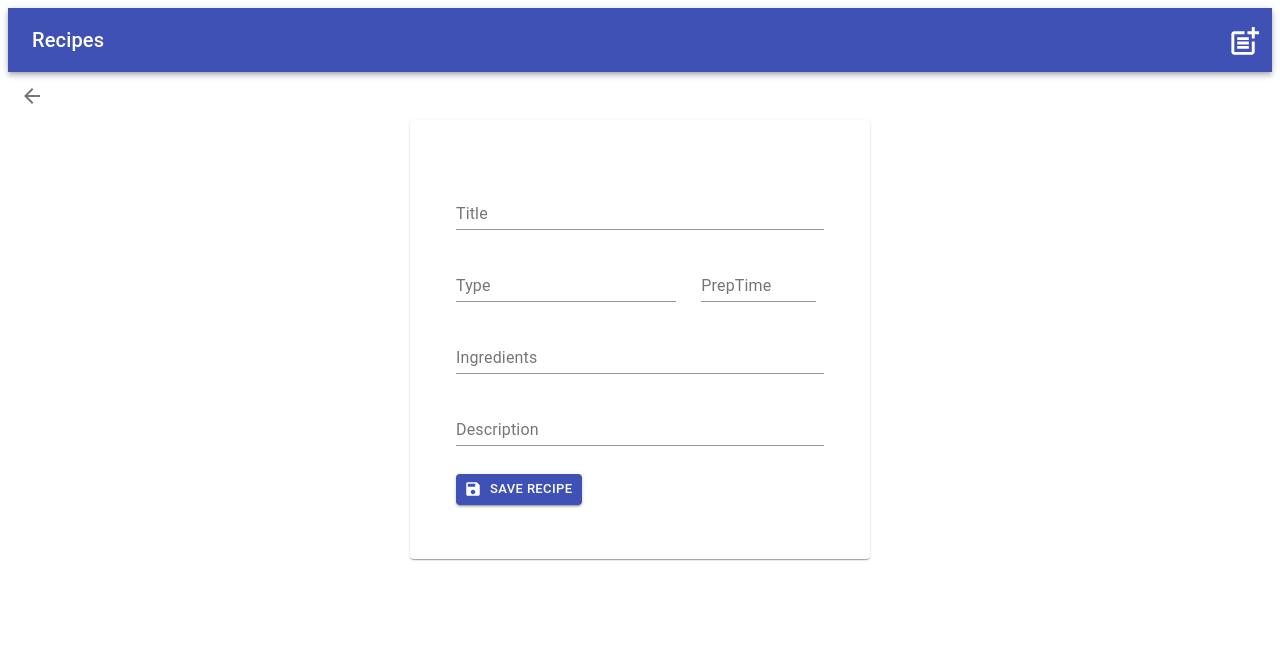
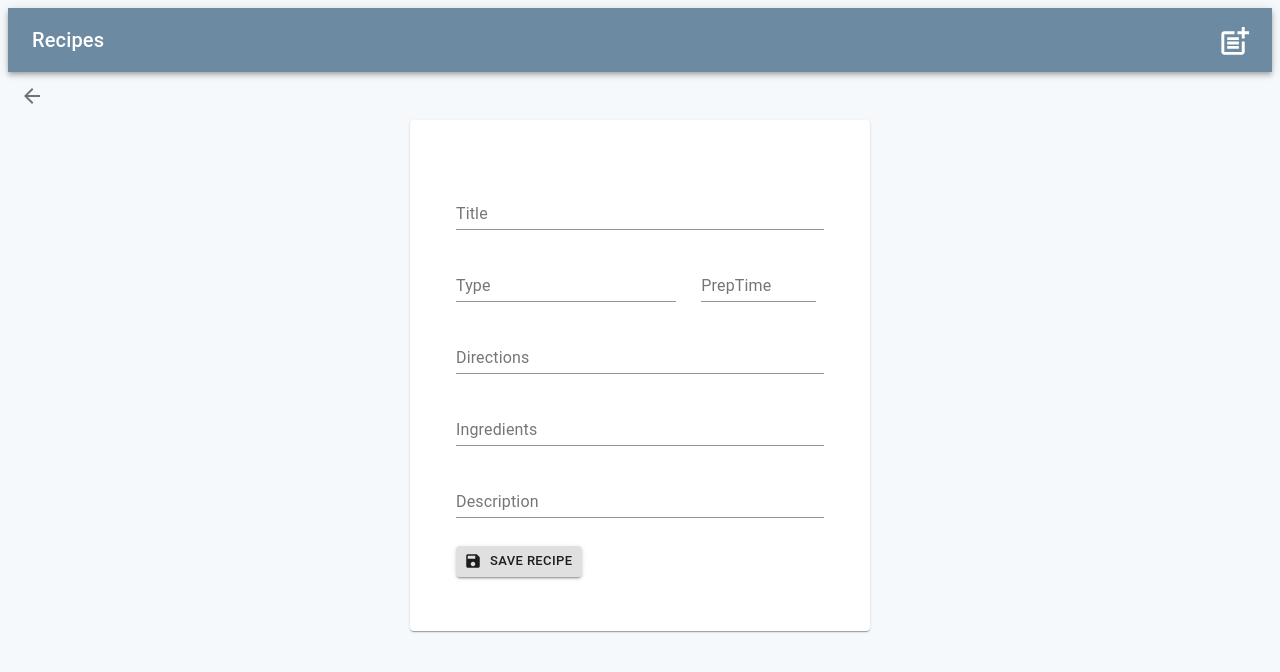
Before and after one commit to uliaka/recipe-client, a React (Create React App) app: page /recipe/create in a window 1280 px wide. Shown: the top 672 px of the page. Built offline with nearby package versions, Linux system fonts and the light colour scheme.

Commit message:
Added new color

```diff
--- a/src/App.css
+++ b/src/App.css
@@ -31,3 +31,7 @@
     transform: rotate(360deg);
   }
 }
+
+body {
+  background-color: #f5f9fc;
+}
--- a/src/components/AlertDialog.js
+++ b/src/components/AlertDialog.js
@@ -3,6 +3,7 @@ import Button from '@material-ui/core/Button';
 import Dialog from '@material-ui/core/Dialog';
 import DialogActions from '@material-ui/core/DialogActions';
 import DialogTitle from '@material-ui/core/DialogTitle';
+import styles from '../styles/index';
 
 const AlertDialog = (props) => (
   <>
@@ -13,10 +14,10 @@ const AlertDialog = (props) => (
     >
       <DialogTitle id="alert-dialog-title">{props.message}</DialogTitle>
       <DialogActions>
-        <Button onClick={props.onCancel} color="primary">
+        <Button onClick={props.onCancel} color={styles.blue}>
           {props.cancelText}
         </Button>
-        <Button onClick={props.onConfirm} color="primary" autoFocus>
+        <Button onClick={props.onConfirm} color={styles.blue} autoFocus>
           {props.confirmText}
         </Button>
       </DialogActions>
--- a/src/components/Header.js
+++ b/src/components/Header.js
@@ -26,7 +26,7 @@ export default function ButtonAppBar() {
             <Link to='/' style={{ textDecoration: 'none', color: 'white' }}>
                Recipes
             </Link>
-            <Link to='/recipe/create' style={{ textDecoration: 'none', color: 'white', position: 'absolute', right: 10 }}>
+            <Link to='/recipe/create' style={{ textDecoration: 'none', color: 'white', position: 'absolute', right: 20 }}>
               <PostAddTwoToneIcon fontSize='large'/>
             </Link>
           </Typography>
--- a/src/components/RecipeDetails.js
+++ b/src/components/RecipeDetails.js
@@ -37,7 +37,7 @@ const RecipeDetails = (props) => (
             {moment(props.recipe.created).format('MMMM Do YYYY, h:mm:ss a')}
             <Grid container spacing={1} style={{ marginBottom: '10px', color: 'black', marginTop: '10px' }}>
               <Grid item>
-                <Typography variant="subtitle1" style={{ border: '1px', color: "white", backgroundColor: styles.blue, borderRadius: 50, padding: 5 }}>
+                <Typography variant="subtitle1" style={{ border: '1px', color: "white", backgroundColor: styles.blue, borderRadius: 50, padding: 5, marginRight: 20 }}>
                   Cook time: {props.recipe.prepTime} min
                 </Typography>
               </Grid>
@@ -55,7 +55,7 @@ const RecipeDetails = (props) => (
         </ul>
         <Typography paragraph style={{ borderBottom: "1px solid", borderColor: styles.blue }}>Directions:</Typography>
         <ol>
-          {props.recipe.description}
+          {props.recipe.directions}
         </ol>
       </CardContent>
     </Card>
--- a/src/components/RecipeForm.js
+++ b/src/components/RecipeForm.js
@@ -7,11 +7,12 @@ import TextField from '@material-ui/core/TextField';
 import { Formik } from 'formik';
 import SaveIcon from '@material-ui/icons/Save';
 import Button from '@material-ui/core/Button';
+import styles from '../styles/index';
 
 const RecipeForm = (props) => {
   const validateForm = (values) => {
     const errors = {};
-    const { type, title, ingredients, description, prepTime } = values;
+    const { type, title, ingredients, description, directions, prepTime } = values;
     if (!type) {
       errors.type = 'Type is required';
     }
@@ -28,6 +29,9 @@ const RecipeForm = (props) => {
     }
     if (!description) {
       errors.description = 'Description is required';
+    }
+    if (!directions) {
+      errors.directions = 'Directions is required';
     }
     return errors;
   };
@@ -100,6 +104,17 @@ const RecipeForm = (props) => {
                 <TextField
                   fullWidth
                   id="standard"
+                  label="Directions"
+                  defaultValue=""
+                  margin="normal"
+                  value={values.directions}
+                  onChange={(e) => setFieldValue('directions', e.target.value)}
+                  error={errors.description && touched.directions}
+                  helperText={errors.directions || ''}
+                />
+                <TextField
+                  fullWidth
+                  id="standard"
                   label="Ingredients"
                   defaultValue=""
                   margin="normal"
@@ -121,7 +136,7 @@ const RecipeForm = (props) => {
                 />
                 <Button
                   variant="contained"
-                  color="primary"
+                  color={styles.blue}
                   size="small"
                   className={classes.button}
                   startIcon={<SaveIcon />}
--- a/src/components/ResipeItem.js
+++ b/src/components/ResipeItem.js
@@ -14,9 +14,13 @@ const recipeItemStyles = {
     width: '50%',
     cursor: 'pointer',
     textAlign: 'left',
+    transition: '0.3s',
+    "&:hover": {
+      boxShadow: '0 16px 70px -12.125px rgba(0,0,0,0.3)',
+    }
   },
   cardHeaderStyle: {
-    backgroundColor: styles.blue,
+    backgroundColor: styles.blueLite,
     color: 'white',
   },
   cardTitle: {
@@ -59,7 +63,7 @@ const Recipe = (props) => {
           subheader={subheader}
         />
         <CardContent>
-          <Typography paragraph><b>Description: </b>{props.data.title}</Typography>
+          <Typography paragraph><b>Description: </b>{props.data.directions}</Typography>
         </CardContent>
       </Card>
     </Grid>
--- a/src/components/SubmitRecipeForm.js
+++ b/src/components/SubmitRecipeForm.js
@@ -1,6 +1,23 @@
 import React from 'react';
 import RecipeForm from './RecipeForm.js';
 import PropTypes from 'prop-types';
+
+
+const styles = {
+  errorBlock: {
+    textAlign: 'center',
+    color: 'red',
+  },
+  successBlock: {
+    textAlign: 'center',
+    color: 'green',
+  },
+  submittingBlock: {
+    textAlign: 'center',
+    color: 'black',
+  }
+}
+
 
 class SubmitRecipeForm extends React.Component {
   constructor(props) {
@@ -33,9 +50,9 @@ class SubmitRecipeForm extends React.Component {
     const { isSubmitting, error, success } = this.state;
     return (
       <>
-        {isSubmitting && 'submitting...'}
-        {error && error}
-        {success && success}
+        {isSubmitting && <div style={styles.submittingBlock}>submitting...</div>}
+        {error && <div style={styles.errorBlock}>{error}</div>}
+        {success && <div style={styles.successBlock}>{success}</div>}
         <RecipeForm onSubmit={this.onSubmit} recipe={this.props.recipe} />
       </>
     );
--- a/src/pages/EditRecipePage.js
+++ b/src/pages/EditRecipePage.js
@@ -19,9 +19,8 @@ function EditRecipePage(props) {
       }
     });
   };
-  //update recipe action
+
   const onSuccess = (recipe) => {
-    console.log(types);
     dispatch({ type: types.UPDATE_RECIPE, payload: recipe });
     props.history.go(-1);
   };
--- a/src/styles/index.js
+++ b/src/styles/index.js
@@ -1,3 +1,4 @@
 module.exports = {
-  blue: '#3f51b5',
+  blue: '#6C8BA3',
+  blueLite: '#9BB0C0'
 };
```
Also changed, not shown: stories/initialData.js (+1 -1 lines), 2 other files (tests, documents, lock files or other folders).
